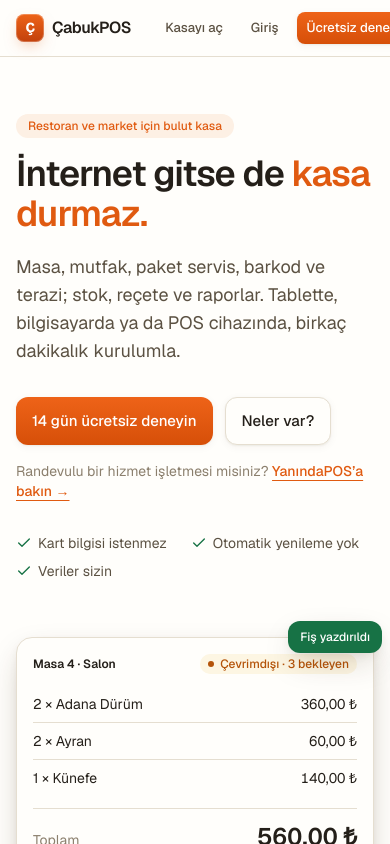
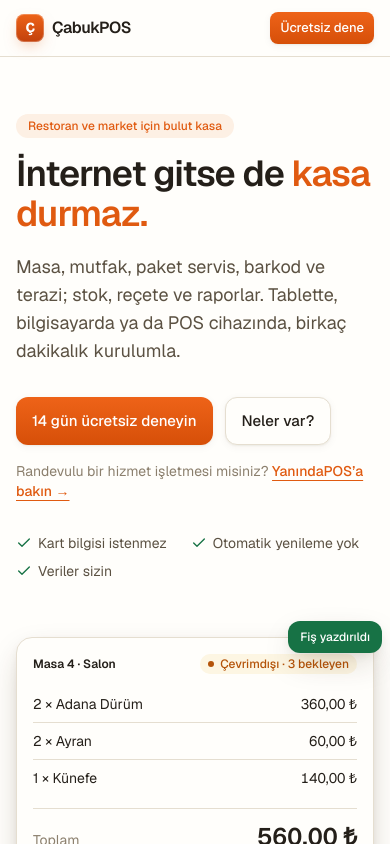
Before and after one commit to yigiterturk-dev/cabukpos-app, a Next.js app: page / in a window 390 px wide. Shown: the top 844 px of the page. Built offline with nearby package versions, Linux system fonts and the light colour scheme.

Commit message:
Fix mobil header taşması (320-390px): buttonClass hep inline-flex içerdiği için hidden çalışmıyordu; ghost linkleri span ile sarıldı ve aralık sıkılaştırıldı

```diff
--- a/app/page.tsx
+++ b/app/page.tsx
@@ -70,7 +70,7 @@ export default function Home() {
   return (
     <div className="bg-surface">
       <header className="sticky top-0 z-10 border-b border-line bg-surface/90 backdrop-blur">
-        <div className="mx-auto flex max-w-6xl items-center gap-6 px-4 py-3">
+        <div className="mx-auto flex max-w-6xl items-center gap-3 px-4 py-3 sm:gap-6">
           <Link href="/" className="inline-flex items-center gap-2 font-semibold tracking-tight"><LogoMark size="sm" />ÇabukPOS</Link>
           <nav aria-label="Ana" className="hidden gap-5 text-sm text-ink-2 md:flex">
             <a href="#ozellikler" className="hover:text-ink">Özellikler</a>
@@ -79,8 +79,10 @@ export default function Home() {
             <Link href="/yardim" className="hover:text-ink">Yardım</Link>
           </nav>
           <div className="ml-auto flex items-center gap-2 text-sm">
-            <Link href="/kasa" className={`${buttonClass("ghost", "sm")} hidden sm:inline-flex`}>Kasayı aç</Link>
-            <Link href="/giris" className={buttonClass("ghost", "sm")}>Giriş</Link>
+            <span className="hidden items-center gap-2 print:hidden sm:flex">
+              <Link href="/kasa" className={buttonClass("ghost", "sm")}>Kasayı aç</Link>
+              <Link href="/giris" className={buttonClass("ghost", "sm")}>Giriş</Link>
+            </span>
             <Link data-cta="nav-signup" href="/kayit" className={buttonClass("primary", "sm")}>Ücretsiz dene</Link>
           </div>
         </div>
```
